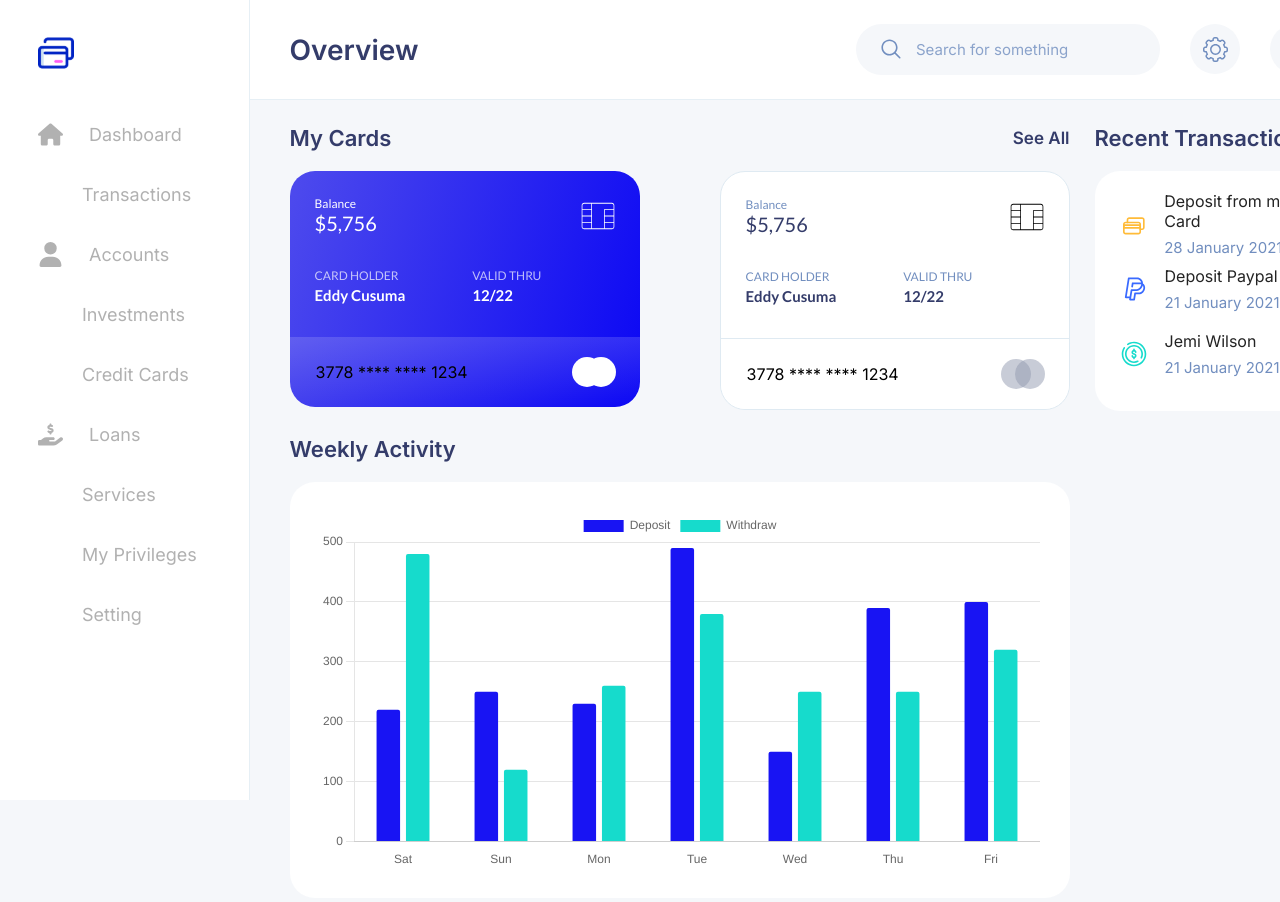
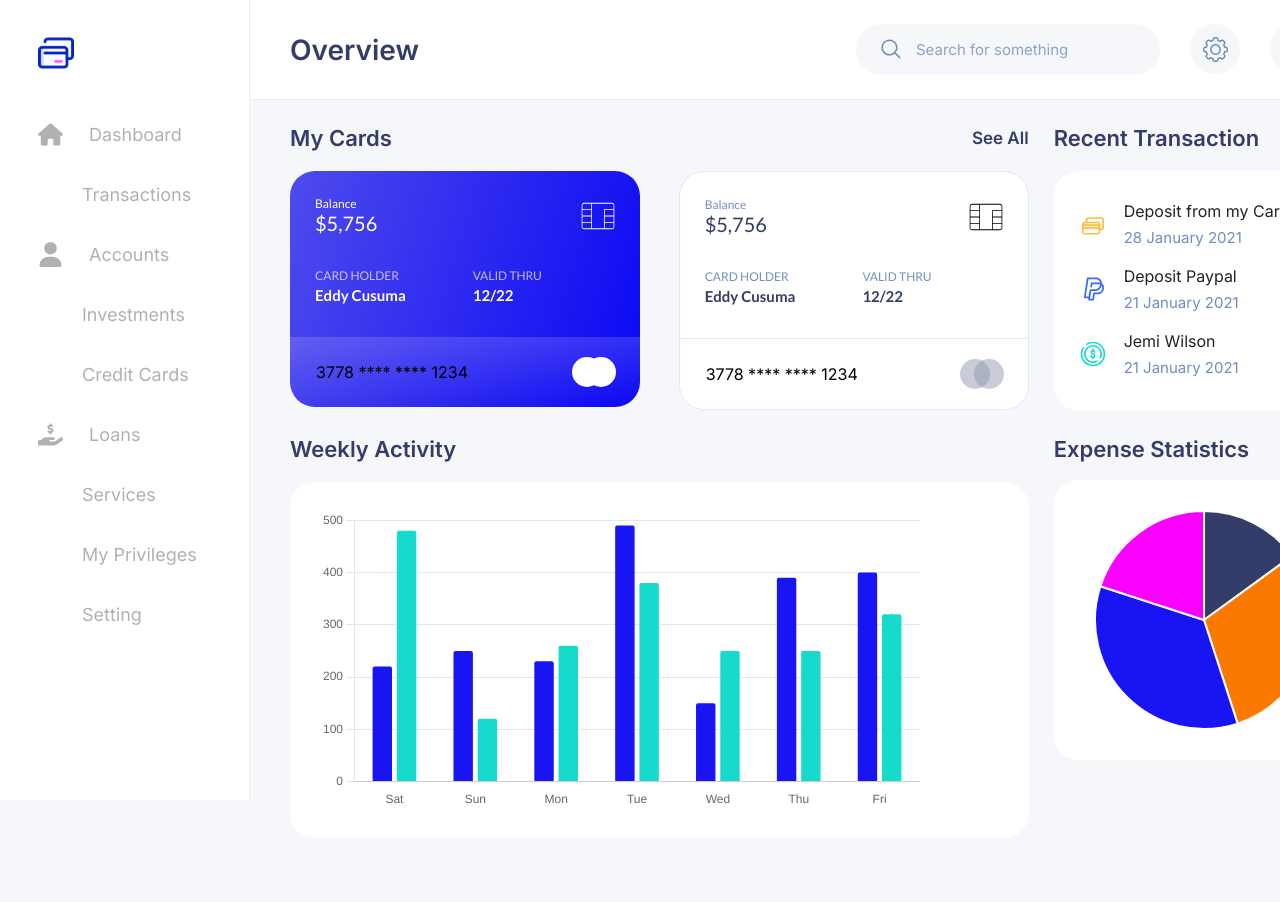
Before and after one commit to JevgenBalashov/Bank-Dashboard, a React (Create React App) app: page /dashboard in a window 1280 px wide. Shown: the top 902 px of the page. After the commit the page ends 838 px from the top, so only its background shows below. Built offline with nearby package versions, Linux system fonts and the light colour scheme; some icons are missing.

Commit message:
add Expense Statistics component

```diff
--- a/src/components/Pages/Dashboard/Dashboard.jsx
+++ b/src/components/Pages/Dashboard/Dashboard.jsx
@@ -2,6 +2,7 @@ import styles from "./Dashboard.module.scss";
 import CardComponent from "./CardComponent/Card";
 import RecentTransaction from "./RecentTransaction/RecentTransaction";
 import WeeklyActivity from "./WeeklyActivity/WeeklyActivity";
+import ExpenseStatistics from "./ExpenseStatistics/ExpenseStatistics";
 
 function Dashboard() {
     return (
@@ -36,6 +37,9 @@ function Dashboard() {
                 <div className={styles.WeeklyActivity}>
                     <WeeklyActivity />
                 </div>
+                <div className={styles.ExpenseStatistics}>
+                    <ExpenseStatistics />
+                </div>
             </div>
         </section>
     );
--- /dev/null
+++ b/src/components/Pages/Dashboard/ExpenseStatistics/ExpenseStatistics.jsx
@@ -0,0 +1,53 @@
+import { useEffect, useRef } from "react";
+import styles from "./ExpenseStatistics.module.scss";
+import { Chart as ChartJS } from "chart.js/auto";
+
+function ExpenseStatistics() {
+  const chartRef = useRef(null);
+  const chartInstance = useRef(null);
+
+  useEffect(() => {
+    if (chartInstance.current) {
+      chartInstance.current.destroy();
+    }
+
+    const myChartRef = chartRef.current.getContext("2d");
+
+    chartInstance.current = new ChartJS(myChartRef, {
+      type: "pie",
+      data: {
+        labels: ["Entertainment", "Bill Expense", "Others", "Investment"],
+        datasets: [
+          {
+            data: [15, 30, 35, 20],
+            backgroundColor: ["#343C6A", "#FC7900", "#1814F3", "#FA00FF"],
+          },
+        ],
+      },
+      options: {
+        plugins: {
+          legend: {
+            display: false,
+          },
+        },
+      },
+    });
+
+    return () => {
+      if (chartInstance.current) {
+        chartInstance.current.destroy();
+      }
+    };
+  }, []);
+
+  return (
+    <div className={styles.ExpenseStatisticsContainer}>
+      <h1 className={styles.title}>Expense Statistics</h1>
+      <div className={styles.ExpenseStatisticsPieDiagram}>
+        <canvas ref={chartRef} style={{ width: "200px", height: "300px" }} />
+      </div>
+    </div>
+  );
+}
+
+export default ExpenseStatistics;
--- /dev/null
+++ b/src/components/Pages/Dashboard/ExpenseStatistics/ExpenseStatistics.module.scss
@@ -0,0 +1,16 @@
+.ExpenseStatisticsContainer {
+    height: 332px;
+    .title {
+        color: #343C6A;
+        font-size: 22px;
+        font-style: normal;
+        font-weight: 600;
+        line-height: normal;
+        margin-bottom: 18px;
+    }
+    .ExpenseStatisticsPieDiagram {
+        background-color: #fff;
+        border-radius: 25px;
+        padding: 30px 40px;
+    }
+}
--- a/src/components/Pages/Dashboard/WeeklyActivity/WeeklyActivity.jsx
+++ b/src/components/Pages/Dashboard/WeeklyActivity/WeeklyActivity.jsx
@@ -48,9 +48,12 @@ function WeeklyActivity() {
                 },
             },
         },
-        legend: {
-            position: 'right',
+        plugins: {
+            legend: {
+                display: false,
+            },
         },
+
     };
 
     const barStyles = {
@@ -59,12 +62,16 @@ function WeeklyActivity() {
         borderRadius: 2,
     };
 
+    const chartContainerStyles = {
+        height: '300px',
+    };
+
     return (
         <div className={styles.WeeklyActivityContainer}>
             <h1 className={styles.title}>
                 Weekly Activity
             </h1>
-            <div className={styles.WeeklyActivityDiagram}>
+            <div className={styles.WeeklyActivityDiagram} style={chartContainerStyles}>
                 <animated.div className={styles.animation} style={props}>
                     <Bar
                         data={{
--- a/src/components/Pages/Dashboard/WeeklyActivity/WeeklyActivity.module.scss
+++ b/src/components/Pages/Dashboard/WeeklyActivity/WeeklyActivity.module.scss
@@ -1,5 +1,6 @@
 .WeeklyActivityContainer {
     width: 100%;
+    height: 332px;
     .title {
         color: #343C6A;
         font-size: 22px;
```
Also changed, not shown: 1 other file (tests, documents, lock files or other folders).
